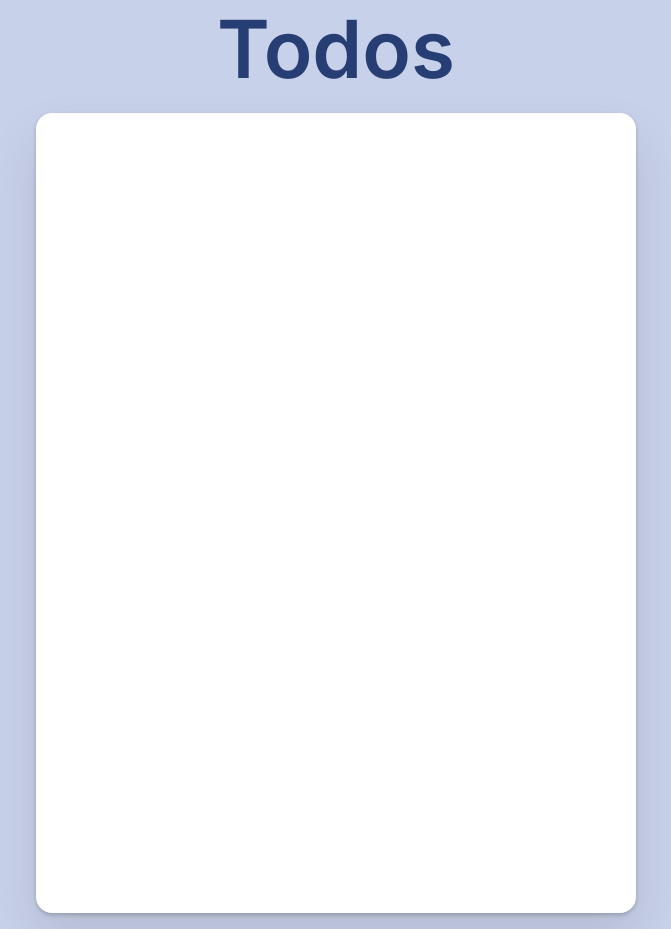
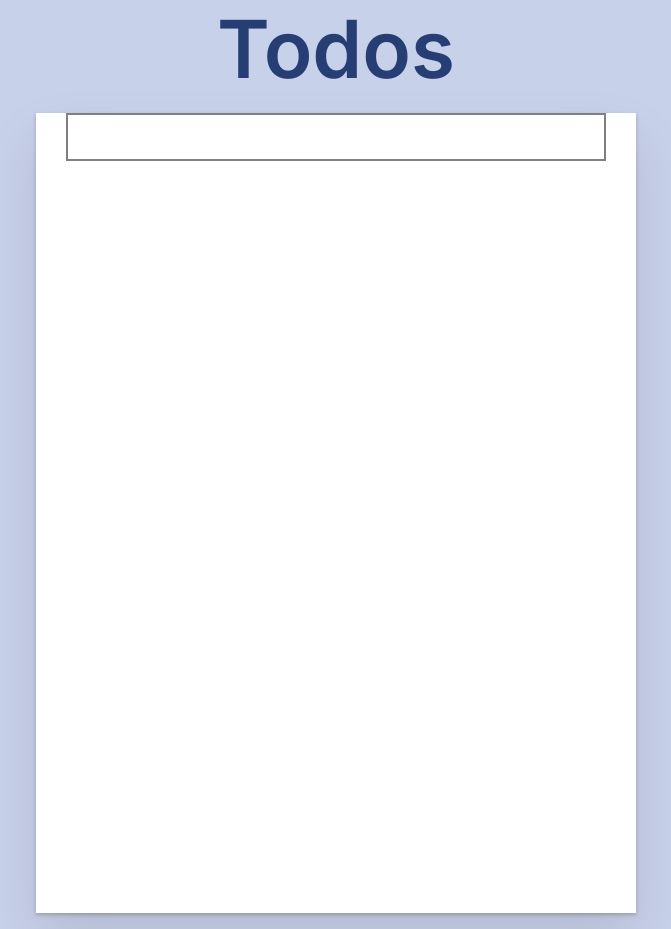
Before and after one commit to knada/react-todo-hooks-explain, a React (Create React App) app: page / in a window 1280 px wide. Shown: the whole page, without its empty margins (304-975 px from the left). Built offline with nearby package versions, Linux system fonts and the light colour scheme.

Commit message:
added TodoInput and TodoList to main app with comments

```diff
--- a/src/App.css
+++ b/src/App.css
@@ -2,7 +2,6 @@
     width: 600px;
     min-height: 800px;
     background-color: white;
-    border-radius: 1rem;
     margin: 1rem auto;
     box-shadow: 0 2px 4px 0 rgba(0, 0, 0, 0.2), 0 25px 50px 0 rgba(0, 0, 0, 0.1)
 }
--- a/src/App.js
+++ b/src/App.js
@@ -1,13 +1,37 @@
 // Import react into our app to use react features like JSX, this may not be necessary in future React versions(17+);
-import React from 'react'
+import React, { useState } from 'react'
+// Import the various components we need to compose to complete the app.
+import TodoInput from './components/TodoInput/TodoInput'
+import TodosList from './components/TodosList/TodoList'
 // Import css to be used into your app.
 import './App.css'
 
 function App() {
+    const [todos, setTodos] = useState([]) // we initialize the state with an array bcos our state will be a *list* of todos
+
+    const createNewTodo = text => {
+        setTodos(() => {
+            // our todo object should have a unique id, the text content and completed status.
+            return [
+                ...todos,
+                {
+                    id: Date.now(),
+                    text, // shorthand for text: text in ES2015
+                    completed: false
+                }
+            ]
+        })
+    }
+
     return (
         <div className="App-container">
             <h1 className="App-heading">Todos</h1>
-            <div className="App"></div>
+            <div className="App">
+                <TodoInput addTodo={createNewTodo} />
+                {/* we pass our todos state to the TodosList component as the todos *prop* */}
+                <TodosList todos={todos} />
+                {/* we pass our todos state to the TodosList component as the todos *prop* */}
+            </div>
         </div>
     )
 }
--- a/src/components/TodoInput/TodoInput.css
+++ b/src/components/TodoInput/TodoInput.css
@@ -0,0 +1,13 @@
+.todo-input-container {
+    width: 100%;
+    margin: auto;
+}
+
+.todo-input {
+    display: block;
+    width: 90%;
+    margin: auto;
+    padding: 0.5rem;
+    font-size: 1.5rem;
+    border: 2px solid hsl(0, 0%, 50%);
+}
--- a/src/components/TodoInput/TodoInput.js
+++ b/src/components/TodoInput/TodoInput.js
@@ -1,4 +1,5 @@
 import React from 'react'
+import './TodoInput.css'
 
 const TodoInput = () => {
     return (
--- a/src/components/TodoItem/TodoItem.js
+++ b/src/components/TodoItem/TodoItem.js
@@ -1,5 +1,5 @@
 import React from 'react'
 
-const TodoItem = () => <li className="todo-item"></li>
+const TodoItem = ({ text }) => <li className="todo-item">{text}</li>
 
 export default TodoItem
```
Also changed, not shown: 1 other file (tests, documents, lock files or other folders).
